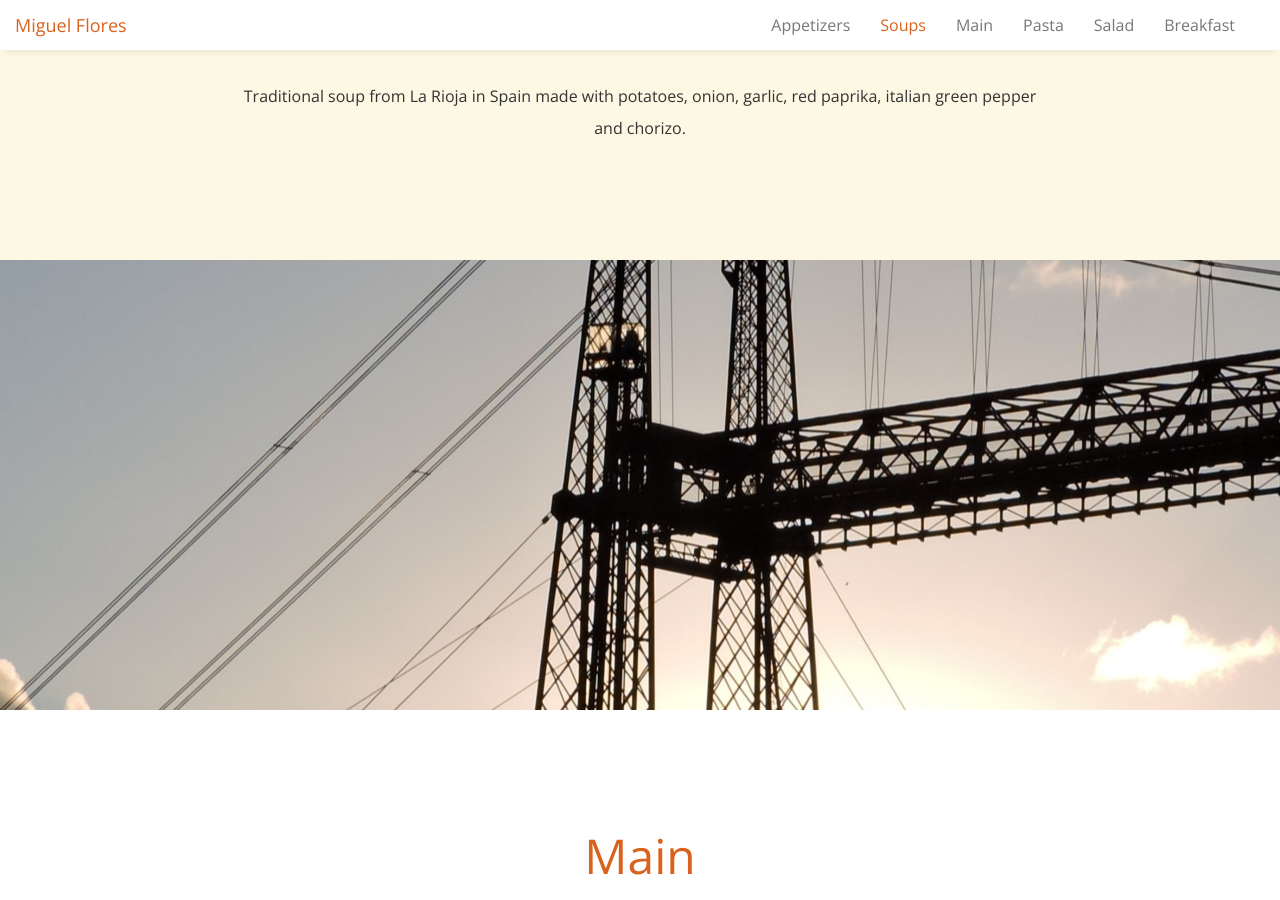
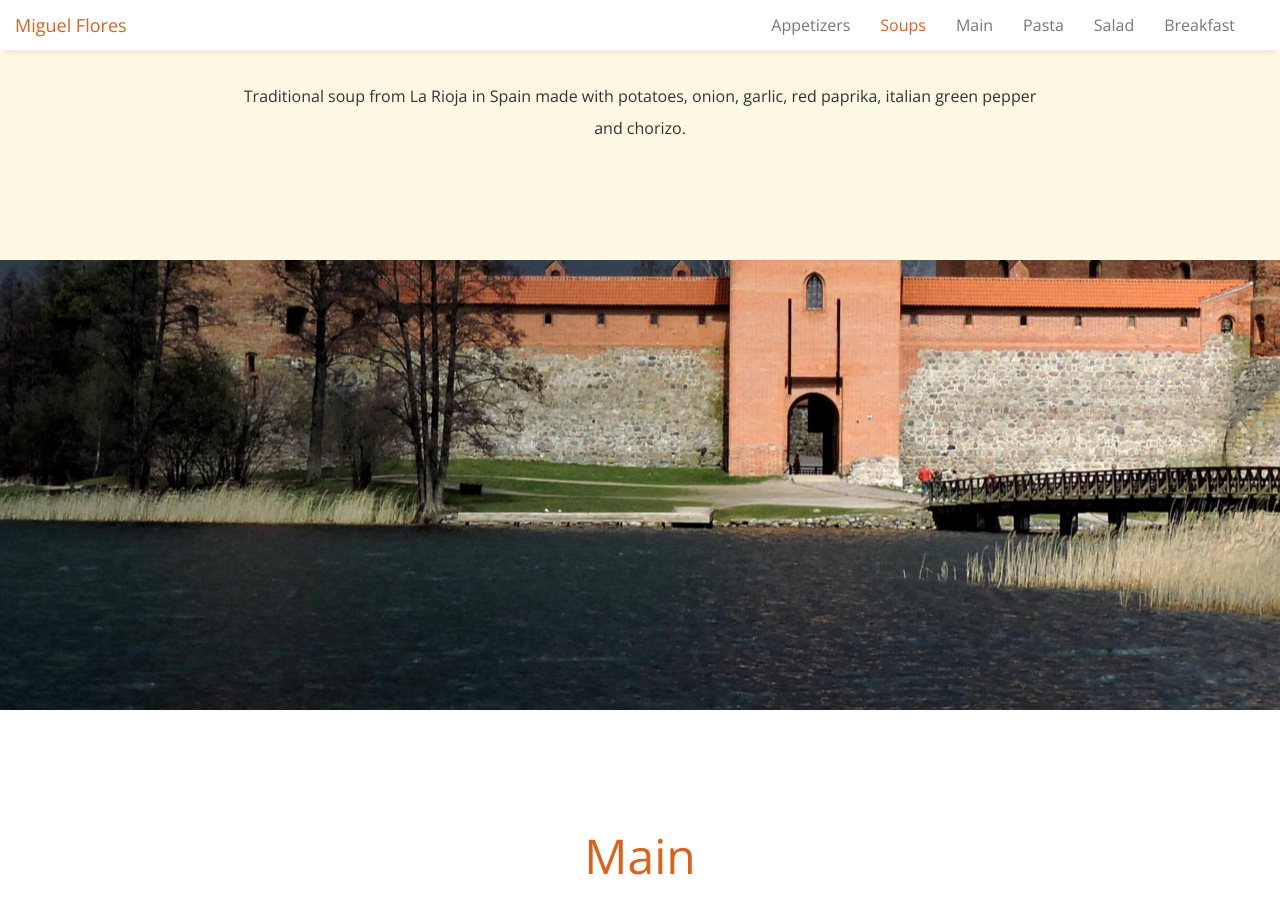
Before and after one commit to miguelfrde/miguelfrde.github.io, a Jekyll site: the page built from food/index.html, in a window 1280 px wide and 900 px high, scrolled down 2493 px. Built offline with Jekyll 4.4.1, drawn with Linux system fonts in a browser that asks for light colours; nearby versions of some CDN libraries.

Commit message:
Add trakai picture to food page

```diff
--- a/_layouts/food.html
+++ b/_layouts/food.html
@@ -7,7 +7,7 @@ title: Miguel Flores > Food
 
 {% for category in site.data.food %}
   {% capture bg %}{% cycle '', 'bg-yellow' %}{% endcapture %}
-  {% capture divider %}{% cycle 'vasterasmist', 'portugalete', 'boat', 'uppsala', 'budapest', '' %}{% endcapture %}
+  {% capture divider %}{% cycle 'vasterasmist', 'trakai', 'boat', 'portugalete', 'budapest', '' %}{% endcapture %}
   {% include food/category.html sectionbg=bg %}
   {% if divider != '' %}
     <div class="dividing-image {{ divider }}-division"></div>
--- a/static/css/main.scss
+++ b/static/css/main.scss
@@ -422,6 +422,10 @@ footer {
   background: url(../img/budapest.jpg) no-repeat center fixed;
 }
 
+.trakai-division {
+  background: url(../img/trakai.jpg) no-repeat center fixed;
+}
+
 /* Food page */
 
 .food-image {
```
Also changed, not shown: static/img/trakai.jpg (added).
